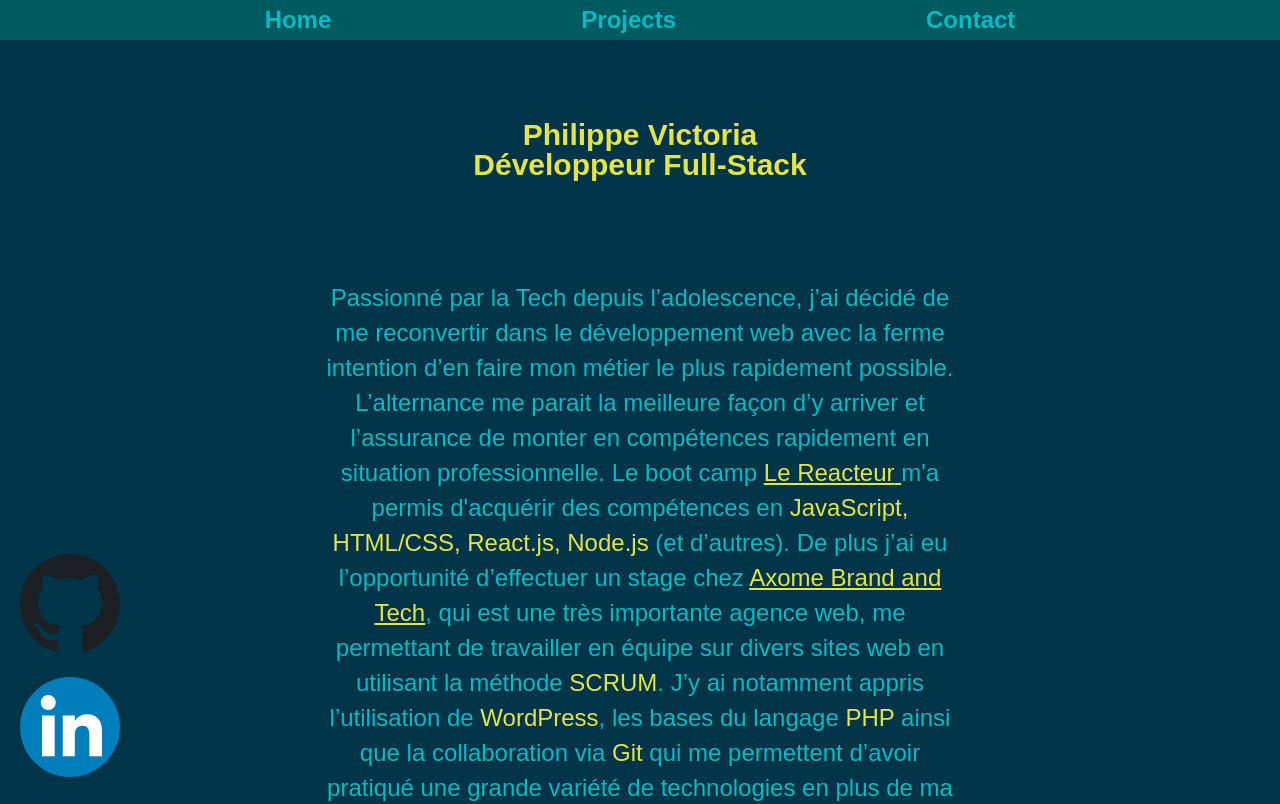
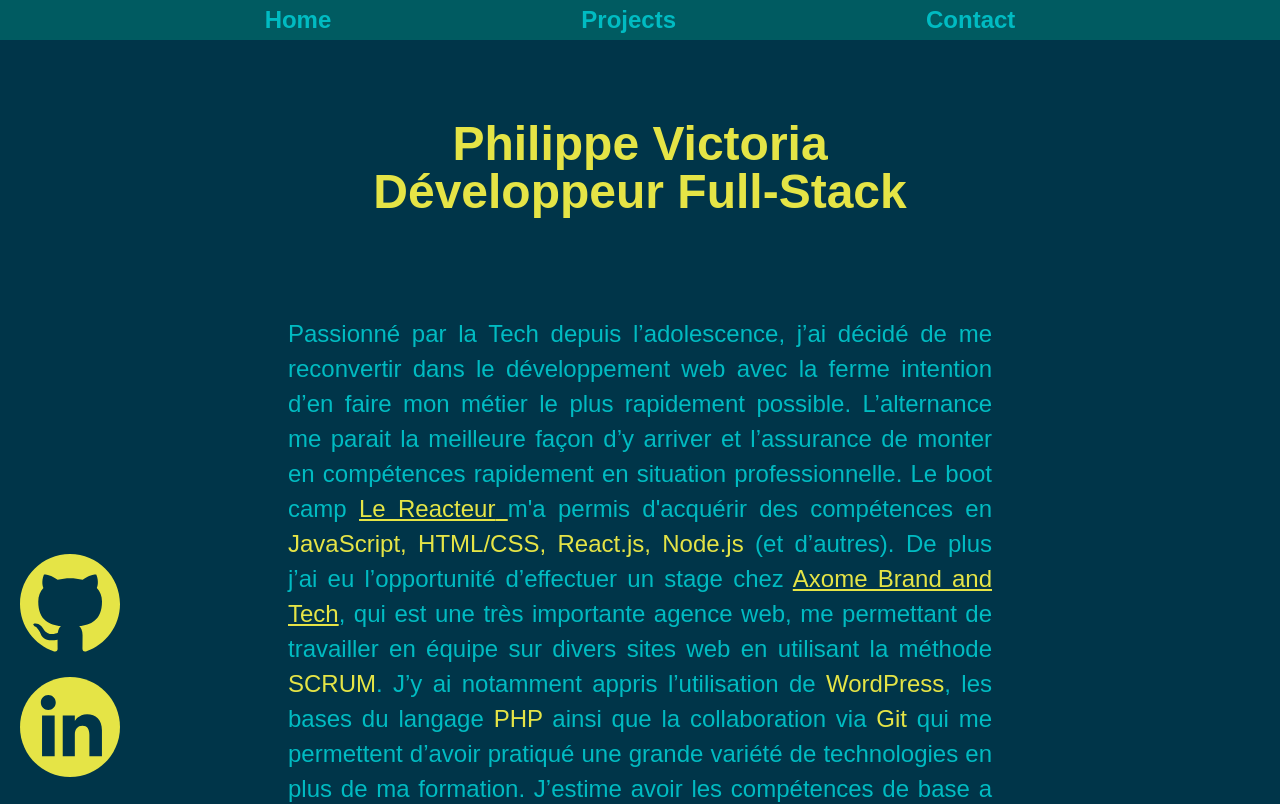
Before and after one commit to Phil-dev8/portfolio-nextJS, a Next.js app: page / in a window 1280 px wide. Shown: the top 804 px of the page. Built offline with nearby package versions, Linux system fonts and the light colour scheme; a web font is replaced by a local one.

Commit message:
modif svg

```diff
--- a/app/page.jsx
+++ b/app/page.jsx
@@ -60,8 +60,8 @@
             dispose également d’un <span>bon relationnel</span> grâce à mon
             expérience de commerçant afin d'être à l’écoute des différentes
             cellules d’une entreprise me permettant de rapidement comprendre
-            leurs besoins. <br /> Je suis disponible pour un entretien pour vous
-            faire part de ma forte motivation ainsi que discuter de mon parcours
+            leurs besoins. Je suis disponible pour un entretien pour vous faire
+            part de ma forte motivation ainsi que discuter de mon parcours
             atypique et de mes compétences.
           </p>
         </div>
--- a/app/styles/_variables.scss
+++ b/app/styles/_variables.scss
@@ -6,7 +6,7 @@
 $hover: #e5e446;
 
 /*FONT-SIZE */
-$fsb: 30px;
+$fsb: 48px;
 $fst: 24px;
 $fsm: 18px;
 $fsl: 12px;
--- a/app/styles/page.module.scss
+++ b/app/styles/page.module.scss
@@ -8,11 +8,12 @@
   padding: 20px;
   bottom: 0;
   left: 0;
+  animation: bottom 1s ease;
 }
 
 .container {
   padding-top: 80px;
-  width: 50%;
+  width: 55%;
   display: flex;
   flex-direction: column;
   justify-content: center;
@@ -31,7 +32,7 @@
   .presentation {
     color: $text;
     font-size: $fst;
-    text-align: center;
+    text-align: justify;
     line-height: 35px;
     animation: right 1s ease;
     span,
@@ -62,3 +63,14 @@
     transform: translateX(0);
   }
 }
+
+@keyframes bottom {
+  from {
+    opacity: 0;
+    transform: translateY(100%);
+  }
+  to {
+    opacity: 1;
+    transform: translateY(0);
+  }
+}
```
Also changed, not shown: app/assets/svg/github.svg, app/assets/svg/linkedin.svg.
